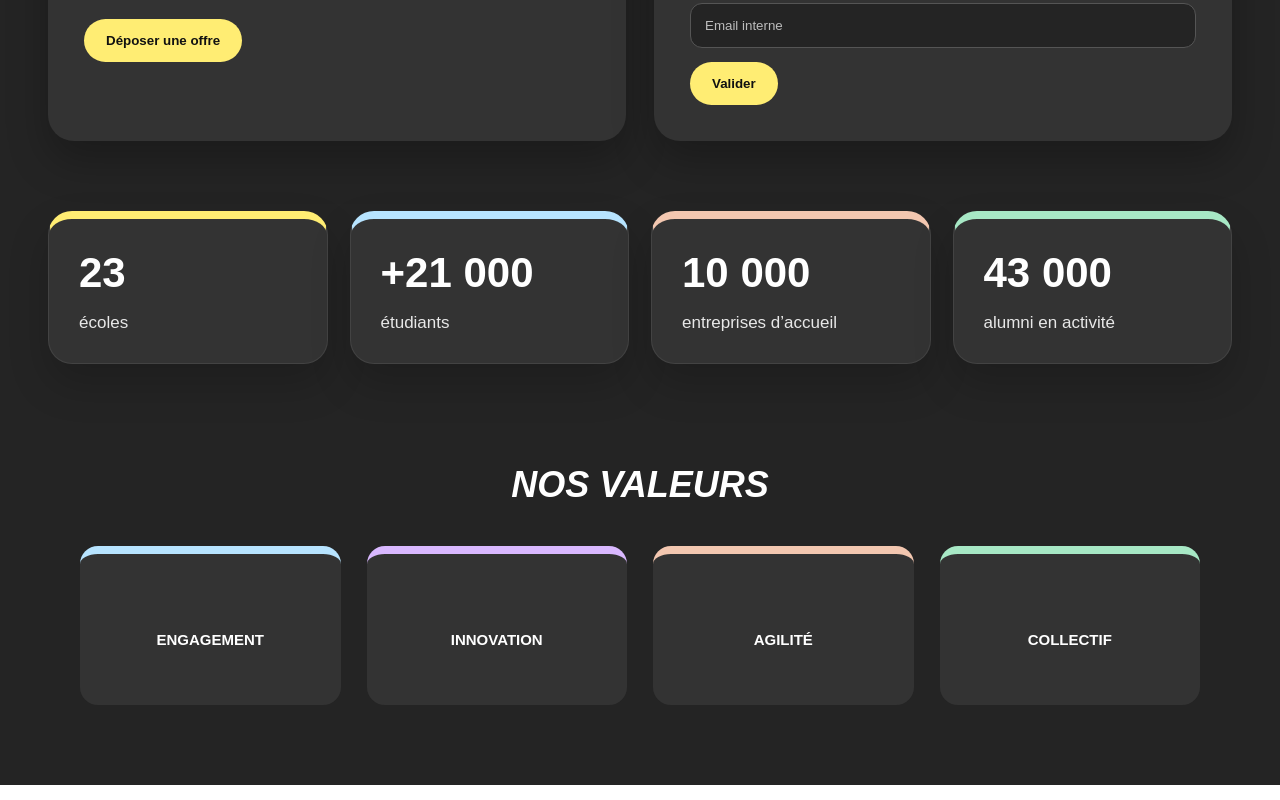
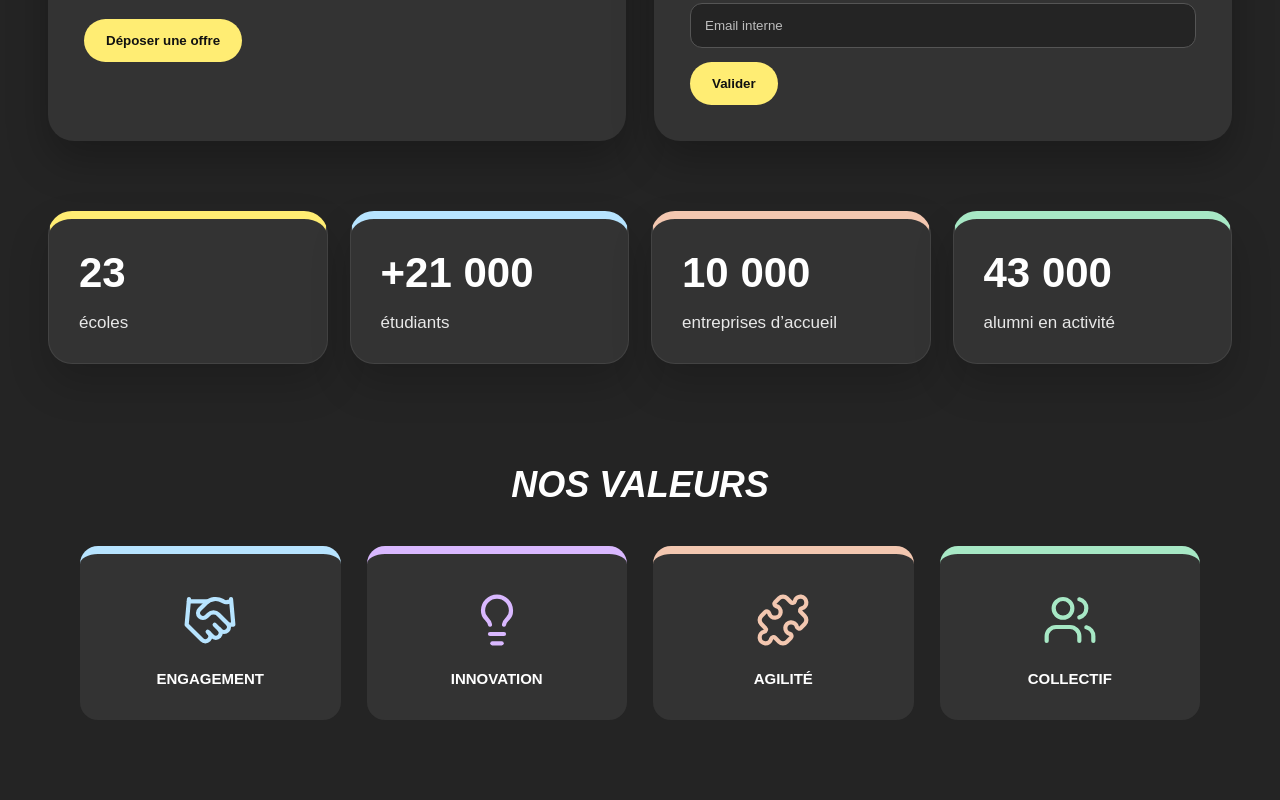
Before and after one commit to r8gktc6jrf-sketch/portail-alternance, a Next.js app: page / in a window 1280 px wide. Shown: the part 775-1575 px from the top of the page. Built offline with nearby package versions, Linux system fonts and the light colour scheme.

Commit message:
Ajout des icônes et amélioration de la section Valeurs

```diff
--- a/app/page.tsx
+++ b/app/page.tsx
@@ -2,6 +2,7 @@
 
 import Link from "next/link";
 import { useEffect, useState } from "react";
+import { Handshake, Lightbulb, Puzzle, Users } from "lucide-react";
 import { AccesInterne, trouverAcces } from "./data/access";
 
 export default function Home() {
@@ -618,28 +619,63 @@ export default function Home() {
             }}
           >
             {[
-              ["Engagement", "#b7e4ff"],
-              ["Innovation", "#d9b8ff"],
-              ["Agilité", "#f3c7b0"],
-              ["Collectif", "#a7e8c5"],
-            ].map(([valeur, couleur], index) => (
+              {
+                valeur: "Engagement",
+                couleur: "#b7e4ff",
+                icon: <Handshake size={56} strokeWidth={1.8} />,
+              },
+              {
+                valeur: "Innovation",
+                couleur: "#d9b8ff",
+                icon: <Lightbulb size={56} strokeWidth={1.8} />,
+              },
+              {
+                valeur: "Agilité",
+                couleur: "#f3c7b0",
+                icon: <Puzzle size={56} strokeWidth={1.8} />,
+              },
+              {
+                valeur: "Collectif",
+                couleur: "#a7e8c5",
+                icon: <Users size={56} strokeWidth={1.8} />,
+              },
+            ].map(({ valeur, couleur, icon }, index) => (
               <div
                 key={valeur}
                 className={`value-card fade-up delay-${Math.min(index + 1, 4)}`}
                 style={{
                   backgroundColor: "#333",
                   borderRadius: "18px",
-                  padding: "42px 20px",
+                  padding: "34px 20px 30px",
                   borderTop: `8px solid ${couleur}`,
-                  minHeight: "150px",
+                  minHeight: "174px",
                   cursor: "pointer",
+                  display: "flex",
+                  flexDirection: "column",
+                  alignItems: "center",
+                  justifyContent: "center",
+                  gap: "22px",
                 }}
               >
+                <div
+                  style={{
+                    color: couleur,
+                    display: "flex",
+                    alignItems: "center",
+                    justifyContent: "center",
+                    position: "relative",
+                    zIndex: 1,
+                  }}
+                >
+                  {icon}
+                </div>
+
                 <h3
                   style={{
                     textTransform: "uppercase",
                     fontSize: "15px",
-                    marginTop: "35px",
+                    margin: 0,
+                    fontWeight: 900,
                   }}
                 >
                   {valeur}
--- a/package.json
+++ b/package.json
@@ -9,6 +9,7 @@
     "lint": "eslint"
   },
   "dependencies": {
+    "lucide-react": "^1.23.0",
     "next": "16.2.6",
     "react": "19.2.4",
     "react-dom": "19.2.4"
```
Also changed, not shown: 1 other file (tests, documents, lock files or other folders).
